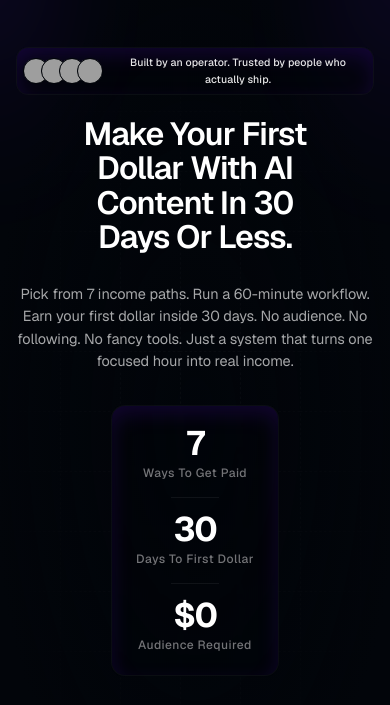
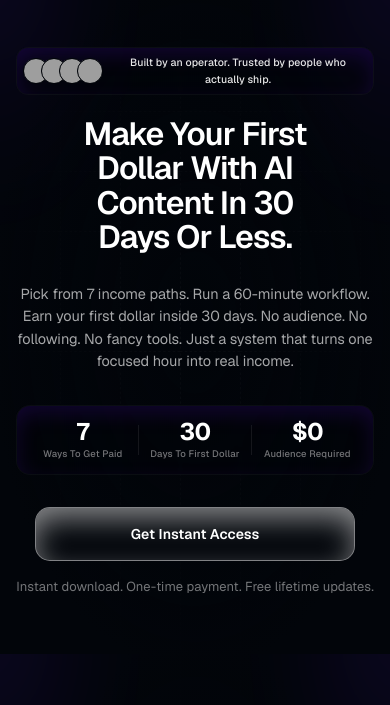
Before and after one commit to edisonlovescodes/peterknowsai-landing, a plain HTML site: page index.html in a window 390 px wide. Shown: the part 70-775 px from the top of the page. Drawn offline with nearby package versions, Linux system fonts and the light colour scheme; grey boxes are pictures that could not be loaded.

Commit message:
Stat row stays side-by-side on mobile (was stacking)
- Keep flex-direction: row on all breakpoints
- Compress stat-num: 32px (720px) -> 28px (600px) -> 24px (420px / iPhone SE)
- Compress stat-label: 10.5px -> 10px -> 9.5px
- Vertical 1px dividers between stats (height shrinks 40px -> 30px)
- Stat-row max-width 420px so it doesn't sprawl on tablets

Co-Authored-By: Claude Opus 4.7 <noreply@anthropic.com>

```diff
--- a/styles.css
+++ b/styles.css
@@ -961,22 +961,25 @@ strong { color: var(--text-bright); font-weight: 600; }
   .avatar { width: 26px; height: 26px; margin-left: -8px; border-width: 1.5px; }
   .badge-label { font-size: 11.5px; }
 
-  /* Stat row goes column on mobile, softer container border */
+  /* Stat row stays side-by-side on mobile, just compressed */
   .stat-row {
-    flex-direction: column;
-    gap: 14px;
-    padding: 20px 24px;
+    flex-direction: row;
+    gap: 0;
+    padding: 18px 14px;
     margin-bottom: 32px;
     border-radius: 14px;
     box-shadow: inset 0 8px 22px -2px var(--accent-glow-soft);
+    width: 100%;
+    max-width: 420px;
   }
   .stat-divider {
-    width: 48px;
-    height: 1px;
-    background: rgba(255, 255, 255, 0.06);
+    width: 1px;
+    height: 40px;
+    background: rgba(255, 255, 255, 0.08);
   }
-  .stat { padding: 0; }
-  .stat-num { font-size: 42px; }
+  .stat { padding: 0 8px; flex: 1; }
+  .stat-num { font-size: 32px; letter-spacing: -0.03em; }
+  .stat-label { font-size: 10.5px; line-height: 1.3; }
 
   /* Buttons full-width on mobile so they never overflow */
   .btn-glass {
@@ -1082,9 +1085,11 @@ strong { color: var(--text-bright); font-weight: 600; }
   .hero-sub { font-size: 15.5px; line-height: 1.55; }
   .section-sub { font-size: 15px; }
   .section-head { margin-bottom: 36px; }
-  .stat-row { padding: 20px 24px; }
-  .stat-num { font-size: 38px; }
-  .stat-label { font-size: 12px; }
+  .stat-row { padding: 16px 12px; }
+  .stat { padding: 0 4px; }
+  .stat-num { font-size: 28px; }
+  .stat-label { font-size: 10px; }
+  .stat-divider { height: 36px; }
   .path-summary li { font-size: 14px; padding: 7px 0 7px 22px; }
   .path-summary li::before { font-size: 14px; }
 }
@@ -1100,7 +1105,11 @@ strong { color: var(--text-bright); font-weight: 600; }
   .hero-headline { font-size: 32px; }
   .hero-sub { font-size: 14.5px; }
   .badge-label { font-size: 10.5px; }
-  .stat-num { font-size: 34px; }
+  .stat-row { padding: 14px 10px; }
+  .stat { padding: 0 2px; }
+  .stat-num { font-size: 24px; }
+  .stat-label { font-size: 9.5px; letter-spacing: 0.02em; }
+  .stat-divider { height: 30px; }
 
   .feature-card { padding: 24px 20px; }
   .feature-card h3 { font-size: 17.5px; }
```
